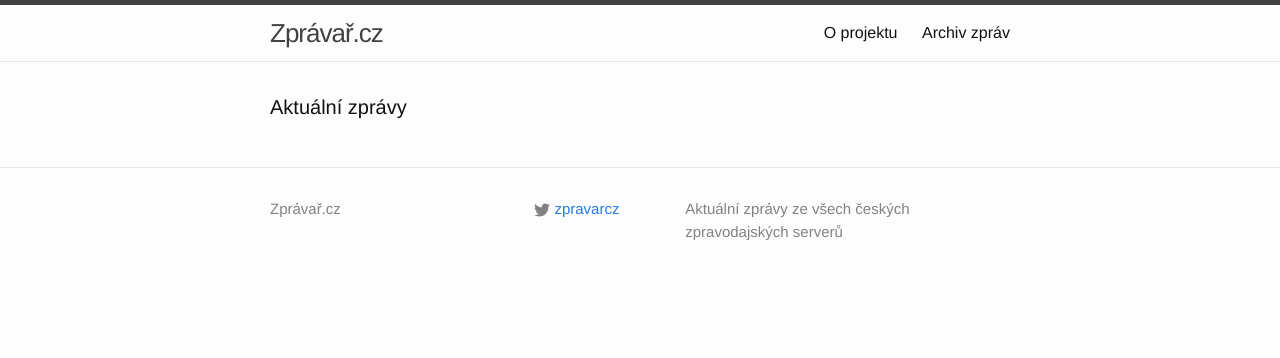
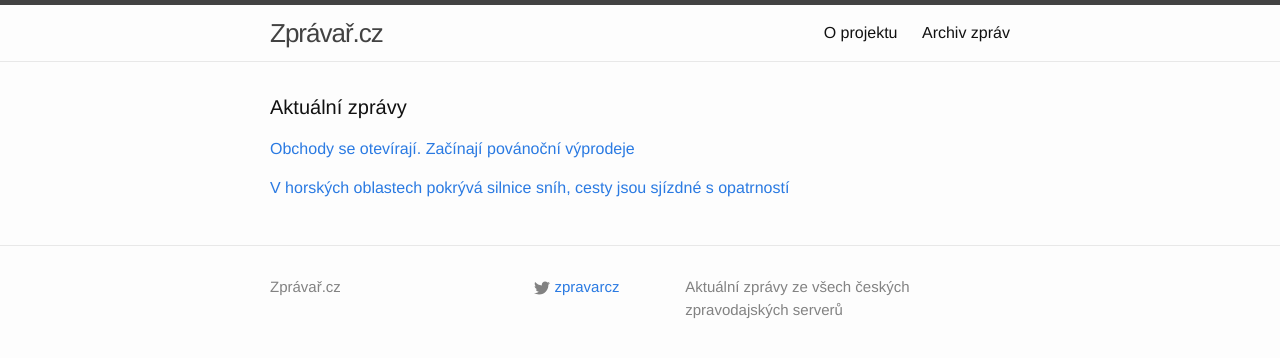
Before and after one commit to adliska/zpravar, a Jekyll site: the page built from index.html, in a window 1280 px wide. Shown: the top 358 px of the page. Built offline with Jekyll 4.4.1, drawn with Linux system fonts in a browser that asks for light colours.

Commit message:
zpravar news update

```diff
--- a/index.html
+++ b/index.html
@@ -5,4 +5,18 @@ layout: default
 <div class="home">
     <h1 class="page-heading">Aktuální zprávy</h1>
 
-</div>
+<p><a href="javascript:;" onclick="toggle_visibility('zpravy0')">Obchody se otevírají. Začínají povánoční výprodeje</a></p>
+<div id="zpravy0" style="display:none">
+<ul>
+<li><a href=http://www.tyden.cz/rubriky/byznys/cesko/obchody-se-oteviraji-zacinaji-povanocni-vyprodeje_328340.html>Obchody se otevírají. Začínají povánoční výprodeje - www.tyden.cz</a></li>
+<li><a href=http://zpravy.e15.cz/byznys/obchod-a-sluzby/obchody-po-vanocich-otviraji-na-zakazniky-cekaji-vyrazne-slevy-1148694>Obchody po Vánocích otvírají, na zákazníky čekají výrazné slevy - zpravy.e15.cz</a></li>
+<li><a href=http://www.denik.cz/ekonomika/obchody-se-po-vanocich-otviraji-zacina-hlavni-vlna-vyprodeju-20141226.html>Obchody se po Vánocích otvírají, začíná hlavní vlna výprodejů - www.denik.cz</a></li>
+</ul>
+</div><p><a href="javascript:;" onclick="toggle_visibility('zpravy1')">V horských oblastech pokrývá silnice sníh, cesty jsou sjízdné s opatrností</a></p>
+<div id="zpravy1" style="display:none">
+<ul>
+<li><a href=http://www.denik.cz/z_domova/v-horskych-oblastech-pokryva-silnice-snih-cesty-jsou-sjizdne-s-opatrnosti-201412.html>V horských oblastech pokrývá silnice sníh, cesty jsou sjízdné s opatrností - www.denik.cz</a></li>
+<li><a href=http://www.ceskenoviny.cz/zpravy/zpravy/na-vysocine-a-jihu-cech-jsou-rano-snehove-prehanky/1162441>Na Vysočině a jihu Čech jsou ráno sněhové přeháňky - www.ceskenoviny.cz</a></li>
+<li><a href=http://zpravy.aktualne.cz/regiony/na-silnicich-se-objevil-snih-ridici-by-meli-jet-opatrne/r~5382bde48cce11e4b6d20025900fea04/>Na silnicích se objevil sníh, řidiči by měli jet opatrně - zpravy.aktualne.cz</a></li>
+</ul>
+</div></div>
```
